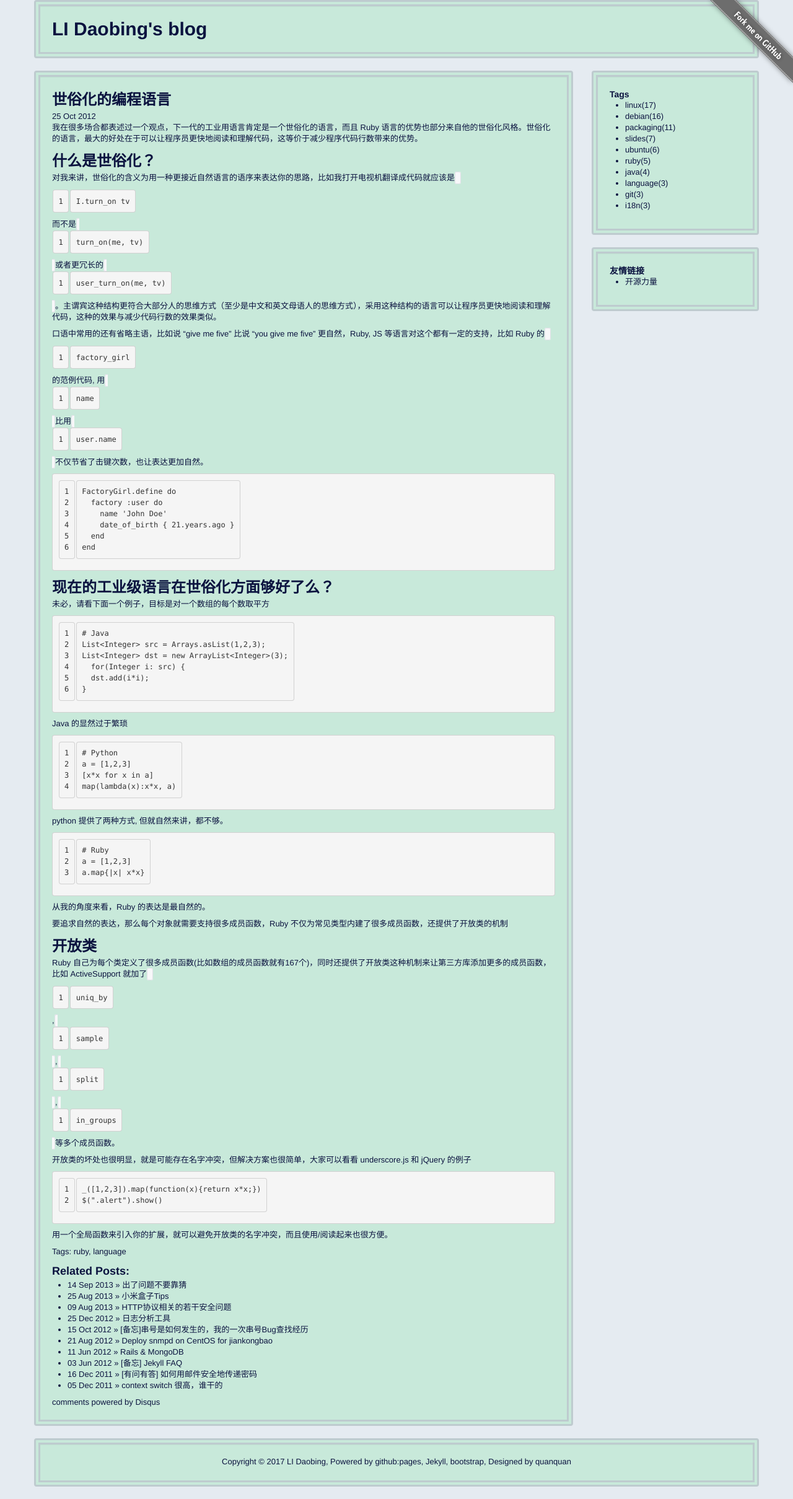
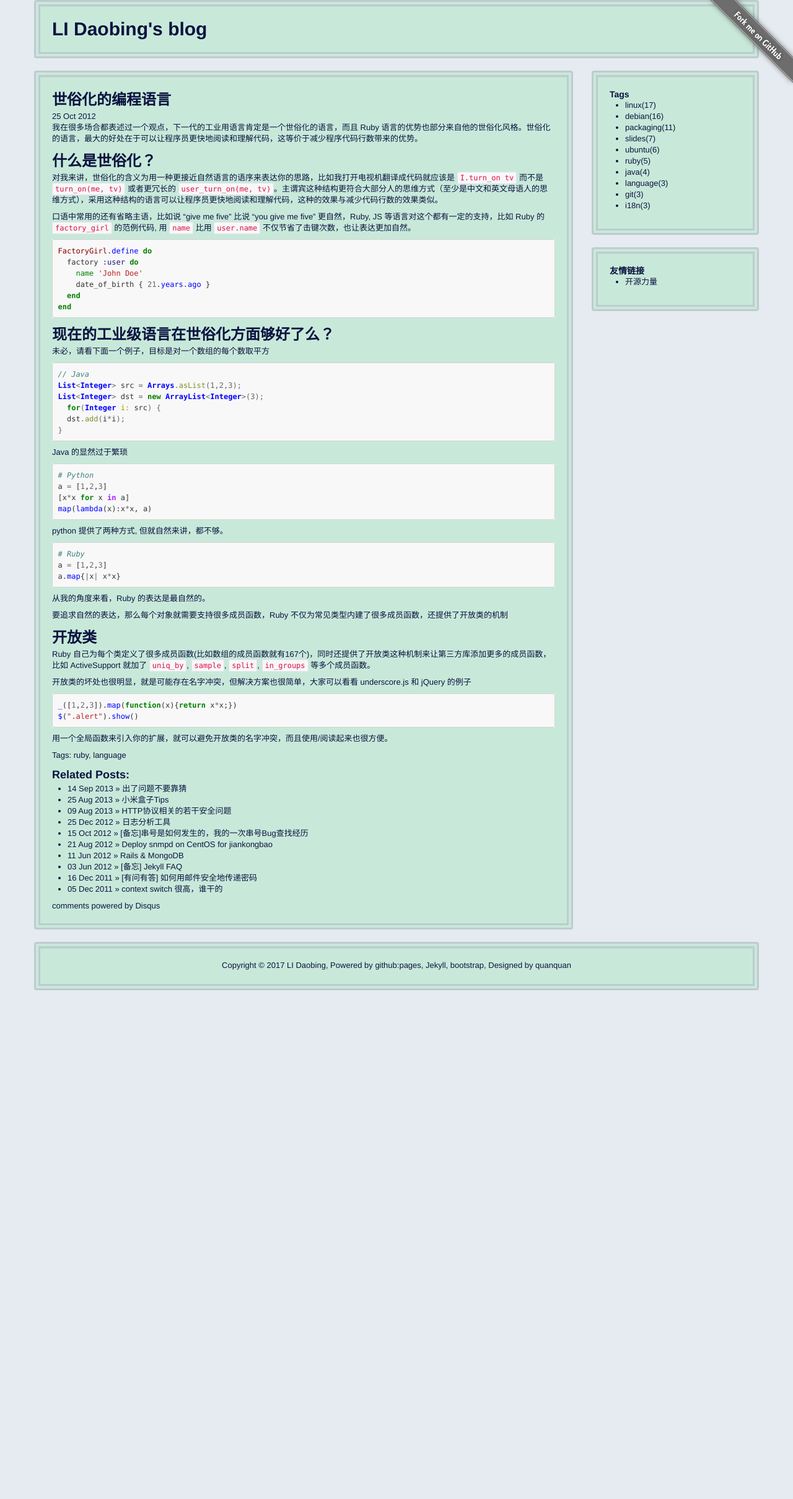
Before and after one commit to lidaobing/lidaobing.github.com, a Jekyll site: the page built from _posts/2012-10-25-simple-language.md, in a window 1280 px wide. Shown: the whole page at 62% size. Built offline with Jekyll 4.4.1, drawn with Linux system fonts in a browser that asks for light colours; comment, search, counter and statistics services are not loaded; after the commit the page ends 1618 px from its top, so only the background shows below that.

Commit message:
fix syntax highlight problem
fix syntax highlight problem

````diff
--- a/_config.yml
+++ b/_config.yml
@@ -28,12 +28,4 @@ kramdown:
   footnote_nr: 1
   entity_output: as_char
   toc_levels: 1..6
-  enable_coderay: false
-
-  syntax_highlighter_opts:
-    wrap: div
-    line_numbers: inline
-    line_numbers_start: 1
-    tab_width: 4
-    bold_every: 10
-    css: style
+  syntax_highlighter: rouge
--- a/_posts/2012-10-25-simple-language.md
+++ b/_posts/2012-10-25-simple-language.md
@@ -11,37 +11,45 @@ tags: ruby language
 
 口语中常用的还有省略主语，比如说 “give me five” 比说 "you give me five" 更自然，Ruby, JS 等语言对这个都有一定的支持，比如 Ruby 的 `factory_girl` 的范例代码, 用 `name` 比用 `user.name` 不仅节省了击键次数，也让表达更加自然。
 
-    FactoryGirl.define do
-      factory :user do
-        name 'John Doe'
-        date_of_birth { 21.years.ago }
-      end
-    end
+```ruby
+FactoryGirl.define do
+  factory :user do
+    name 'John Doe'
+    date_of_birth { 21.years.ago }
+  end
+end
+```
 
 
 ## 现在的工业级语言在世俗化方面够好了么？
 
 未必，请看下面一个例子，目标是对一个数组的每个数取平方
 
-    # Java
-    List<Integer> src = Arrays.asList(1,2,3);
-    List<Integer> dst = new ArrayList<Integer>(3);
-      for(Integer i: src) {
-      dst.add(i*i);
-    }
+```java
+// Java
+List<Integer> src = Arrays.asList(1,2,3);
+List<Integer> dst = new ArrayList<Integer>(3);
+  for(Integer i: src) {
+  dst.add(i*i);
+}
+```
 
 Java 的显然过于繁琐
 
-    # Python
-    a = [1,2,3]
-    [x*x for x in a]
-    map(lambda(x):x*x, a)
+```python
+# Python
+a = [1,2,3]
+[x*x for x in a]
+map(lambda(x):x*x, a)
+```
 
 python 提供了两种方式, 但就自然来讲，都不够。
 
-    # Ruby
-    a = [1,2,3]
-    a.map{|x| x*x}
+```ruby
+# Ruby
+a = [1,2,3]
+a.map{|x| x*x}
+```
 
 从我的角度来看，Ruby 的表达是最自然的。
 
@@ -53,7 +61,9 @@ Ruby 自己为每个类定义了很多成员函数(比如数组的成员函数
 
 开放类的坏处也很明显，就是可能存在名字冲突，但解决方案也很简单，大家可以看看 underscore.js 和  jQuery 的例子
 
-    _([1,2,3]).map(function(x){return x*x;})
-    $(".alert").show()
+```js
+_([1,2,3]).map(function(x){return x*x;})
+$(".alert").show()
+```
 
 用一个全局函数来引入你的扩展，就可以避免开放类的名字冲突，而且使用/阅读起来也很方便。
--- a/css/screen.css
+++ b/css/screen.css
@@ -29,3 +29,73 @@ ul.posts div.post {
 	width: 100%;
 	vertical-align: top;
 }
+
+.highlight .hll { background-color: #ffffcc }
+.highlight  { background: #f8f8f8; }
+.highlight .c { color: #408080; font-style: italic } /* Comment */
+.highlight .err { border: 1px solid #FF0000 } /* Error */
+.highlight .k { color: #008000; font-weight: bold } /* Keyword */
+.highlight .o { color: #666666 } /* Operator */
+.highlight .ch { color: #408080; font-style: italic } /* Comment.Hashbang */
+.highlight .cm { color: #408080; font-style: italic } /* Comment.Multiline */
+.highlight .cp { color: #BC7A00 } /* Comment.Preproc */
+.highlight .cpf { color: #408080; font-style: italic } /* Comment.PreprocFile */
+.highlight .c1 { color: #408080; font-style: italic } /* Comment.Single */
+.highlight .cs { color: #408080; font-style: italic } /* Comment.Special */
+.highlight .gd { color: #A00000 } /* Generic.Deleted */
+.highlight .ge { font-style: italic } /* Generic.Emph */
+.highlight .gr { color: #FF0000 } /* Generic.Error */
+.highlight .gh { color: #000080; font-weight: bold } /* Generic.Heading */
+.highlight .gi { color: #00A000 } /* Generic.Inserted */
+.highlight .go { color: #888888 } /* Generic.Output */
+.highlight .gp { color: #000080; font-weight: bold } /* Generic.Prompt */
+.highlight .gs { font-weight: bold } /* Generic.Strong */
+.highlight .gu { color: #800080; font-weight: bold } /* Generic.Subheading */
+.highlight .gt { color: #0044DD } /* Generic.Traceback */
+.highlight .kc { color: #008000; font-weight: bold } /* Keyword.Constant */
+.highlight .kd { color: #008000; font-weight: bold } /* Keyword.Declaration */
+.highlight .kn { color: #008000; font-weight: bold } /* Keyword.Namespace */
+.highlight .kp { color: #008000 } /* Keyword.Pseudo */
+.highlight .kr { color: #008000; font-weight: bold } /* Keyword.Reserved */
+.highlight .kt { color: #B00040 } /* Keyword.Type */
+.highlight .m { color: #666666 } /* Literal.Number */
+.highlight .s { color: #BA2121 } /* Literal.String */
+.highlight .na { color: #7D9029 } /* Name.Attribute */
+.highlight .nb { color: #008000 } /* Name.Builtin */
+.highlight .nc { color: #0000FF; font-weight: bold } /* Name.Class */
+.highlight .no { color: #880000 } /* Name.Constant */
+.highlight .nd { color: #AA22FF } /* Name.Decorator */
+.highlight .ni { color: #999999; font-weight: bold } /* Name.Entity */
+.highlight .ne { color: #D2413A; font-weight: bold } /* Name.Exception */
+.highlight .nf { color: #0000FF } /* Name.Function */
+.highlight .nl { color: #A0A000 } /* Name.Label */
+.highlight .nn { color: #0000FF; font-weight: bold } /* Name.Namespace */
+.highlight .nt { color: #008000; font-weight: bold } /* Name.Tag */
+.highlight .nv { color: #19177C } /* Name.Variable */
+.highlight .ow { color: #AA22FF; font-weight: bold } /* Operator.Word */
+.highlight .w { color: #bbbbbb } /* Text.Whitespace */
+.highlight .mb { color: #666666 } /* Literal.Number.Bin */
+.highlight .mf { color: #666666 } /* Literal.Number.Float */
+.highlight .mh { color: #666666 } /* Literal.Number.Hex */
+.highlight .mi { color: #666666 } /* Literal.Number.Integer */
+.highlight .mo { color: #666666 } /* Literal.Number.Oct */
+.highlight .sa { color: #BA2121 } /* Literal.String.Affix */
+.highlight .sb { color: #BA2121 } /* Literal.String.Backtick */
+.highlight .sc { color: #BA2121 } /* Literal.String.Char */
+.highlight .dl { color: #BA2121 } /* Literal.String.Delimiter */
+.highlight .sd { color: #BA2121; font-style: italic } /* Literal.String.Doc */
+.highlight .s2 { color: #BA2121 } /* Literal.String.Double */
+.highlight .se { color: #BB6622; font-weight: bold } /* Literal.String.Escape */
+.highlight .sh { color: #BA2121 } /* Literal.String.Heredoc */
+.highlight .si { color: #BB6688; font-weight: bold } /* Literal.String.Interpol */
+.highlight .sx { color: #008000 } /* Literal.String.Other */
+.highlight .sr { color: #BB6688 } /* Literal.String.Regex */
+.highlight .s1 { color: #BA2121 } /* Literal.String.Single */
+.highlight .ss { color: #19177C } /* Literal.String.Symbol */
+.highlight .bp { color: #008000 } /* Name.Builtin.Pseudo */
+.highlight .fm { color: #0000FF } /* Name.Function.Magic */
+.highlight .vc { color: #19177C } /* Name.Variable.Class */
+.highlight .vg { color: #19177C } /* Name.Variable.Global */
+.highlight .vi { color: #19177C } /* Name.Variable.Instance */
+.highlight .vm { color: #19177C } /* Name.Variable.Magic */
+.highlight .il { color: #666666 } /* Literal.Number.Integer.Long */
````
